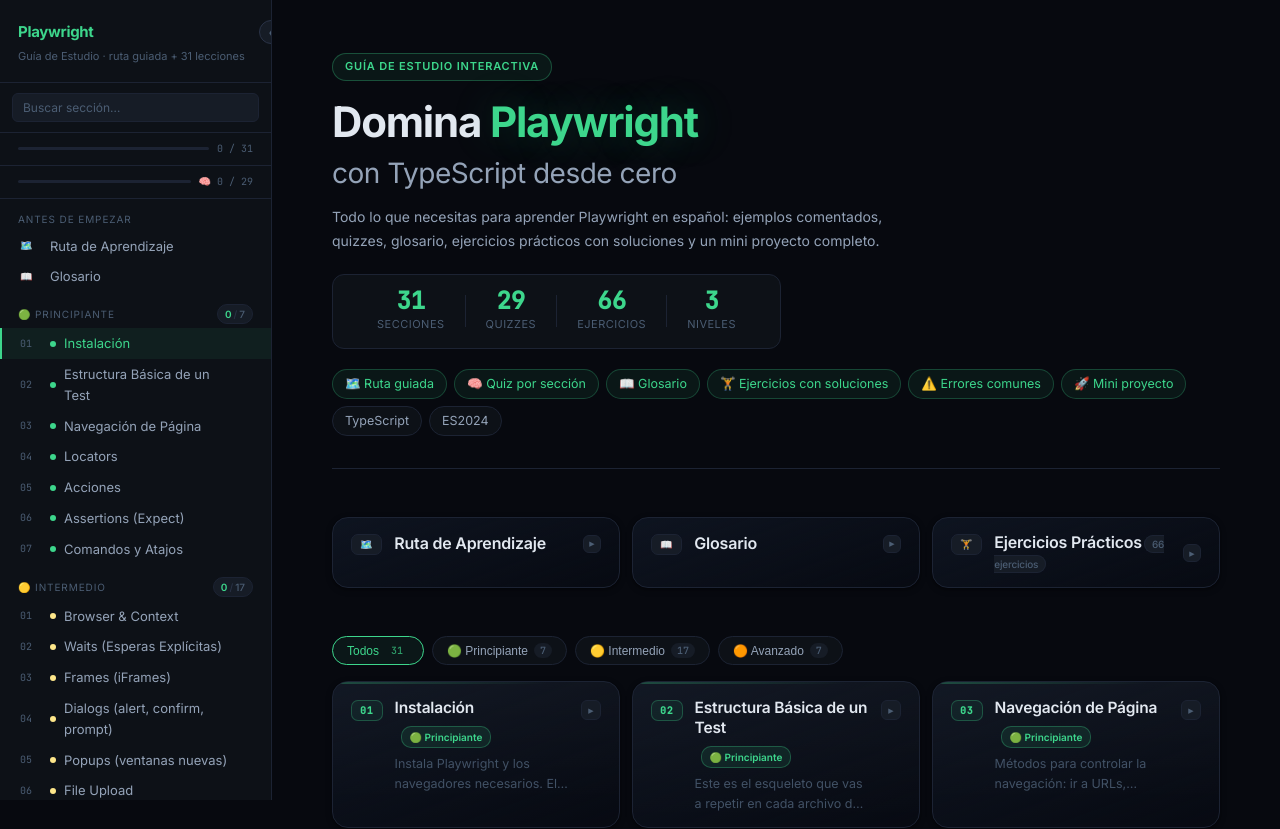
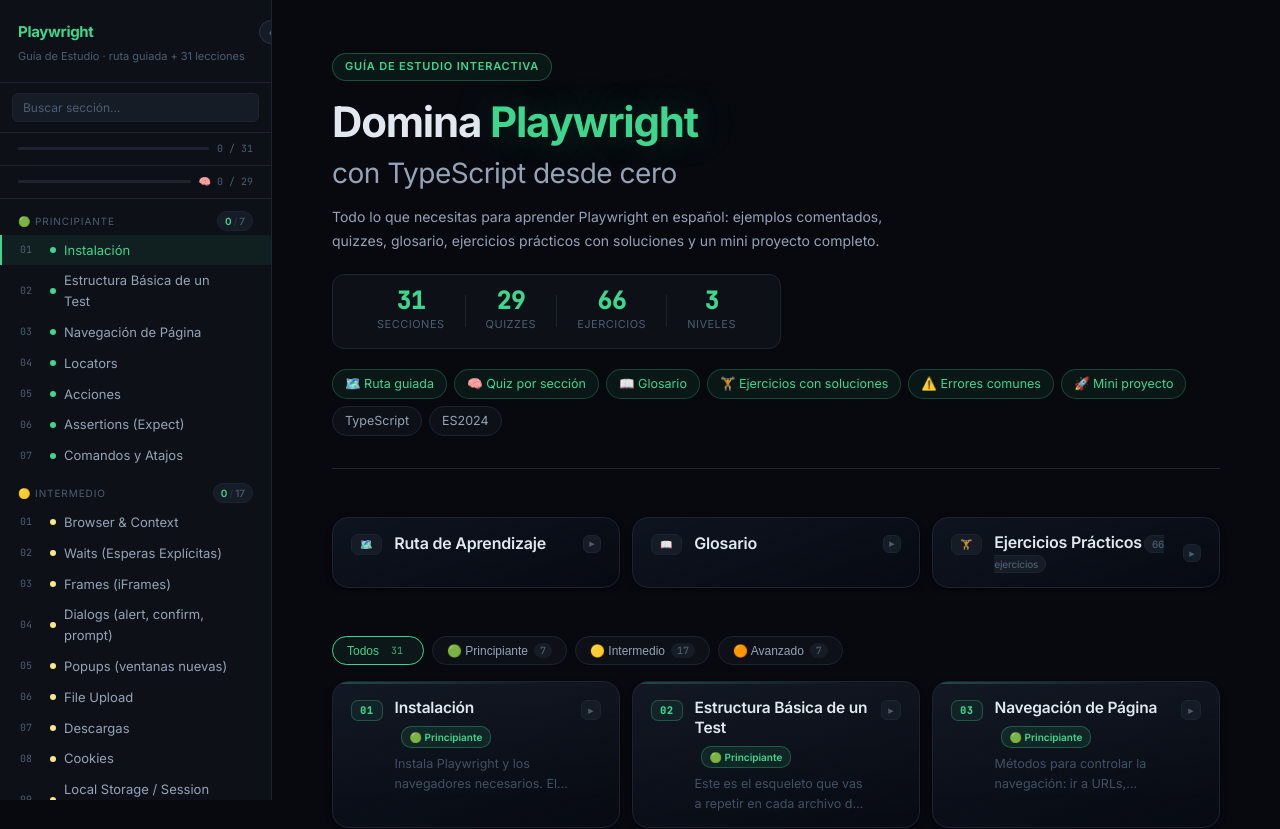
Before and after one commit to gache/playwright-guia-interactiva, a React (Vite) app: page / in a window 1280 px wide. Shown: the top 829 px of the page. Built offline with nearby package versions, Linux system fonts and the light colour scheme.

Commit message:
Remove Ruta de Aprendizaje and Glosario links from sidebar

```diff
--- a/src/components/Sidebar.tsx
+++ b/src/components/Sidebar.tsx
@@ -106,14 +106,6 @@
             </span>
           </div>
 
-          <div className="nav-group">Antes de Empezar</div>
-          <a href="#ruta" className={activeId === 'ruta' ? 'active' : ''} onClick={() => onMobileClose?.()}>
-            <span className="n">🗺️</span> Ruta de Aprendizaje
-          </a>
-          <a href="#glosario" className={activeId === 'glosario' ? 'active' : ''} onClick={() => onMobileClose?.()}>
-            <span className="n">📖</span> Glosario
-          </a>
-
           {groups.map(([group, items]) => {
             const visibleCount = q.length > 0 ? items.filter(s => matches(s.title)).length : items.length;
             const groupHidden = q.length > 0 && visibleCount === 0;
```
